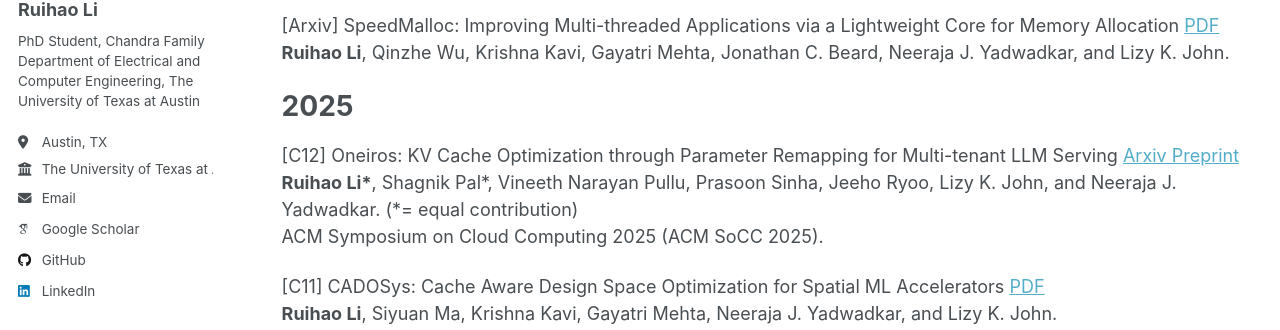
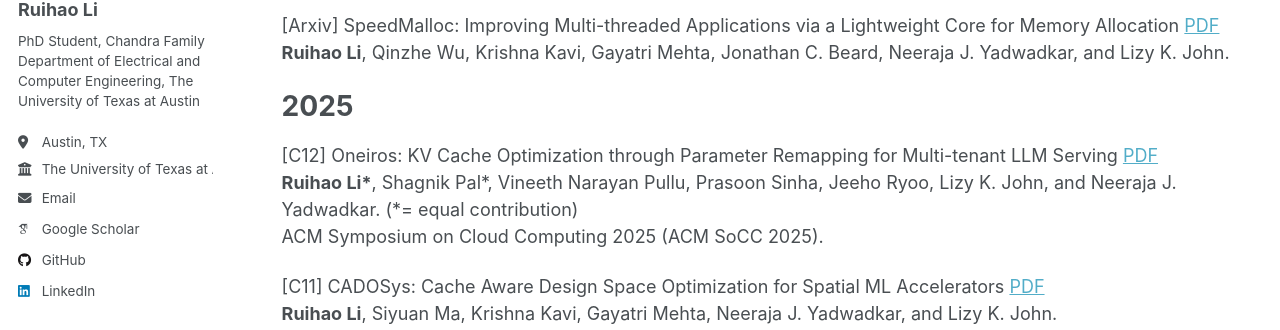
Before and after one commit to lrh12580/lrh12580.github.io, a Jekyll site: the page built from _publications/publications.md, in a window 1280 px wide and 900 px high. Shown: the part 285-615 px from the top of the window. Built offline with Jekyll 4.4.1, drawn with Linux system fonts in a browser that asks for light colours; some web fonts are replaced.

Commit message:
update pdf

```diff
--- a/_publications/publications.md
+++ b/_publications/publications.md
@@ -16,7 +16,7 @@ Full Version of CAL 2025.
 
 2025
 ======
-[C12] Oneiros: KV Cache Optimization through Parameter Remapping for Multi-tenant LLM Serving [Arxiv Preprint](https://arxiv.org/pdf/2507.11507) <br>
+[C12] Oneiros: KV Cache Optimization through Parameter Remapping for Multi-tenant LLM Serving [PDF](./Li_SoCC_2025.pdf) <br>
 **Ruihao Li\***, Shagnik Pal\*, Vineeth Narayan Pullu, Prasoon Sinha, Jeeho Ryoo, Lizy K. John, and Neeraja J. Yadwadkar. (*= equal contribution) <br>
 ACM Symposium on Cloud Computing 2025 (ACM SoCC 2025).
 
```
Also changed, not shown: 1 other file.
